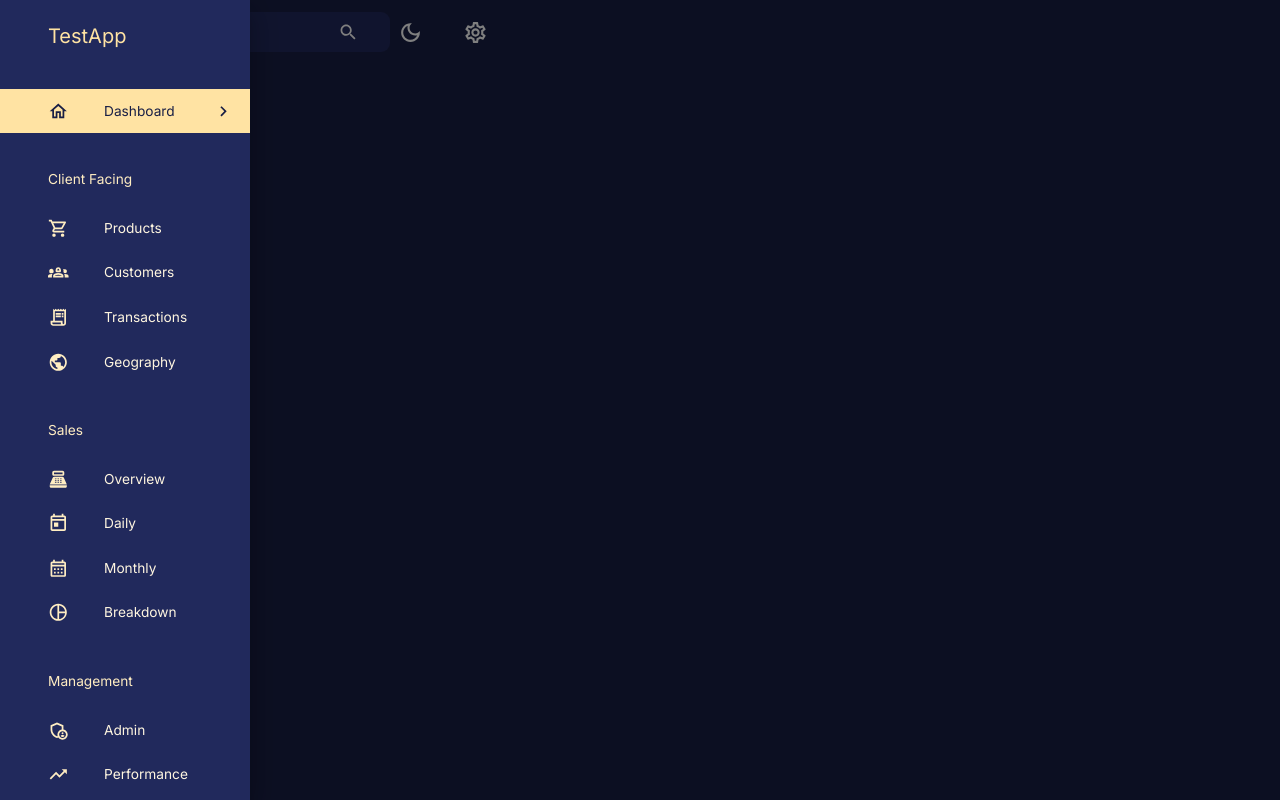
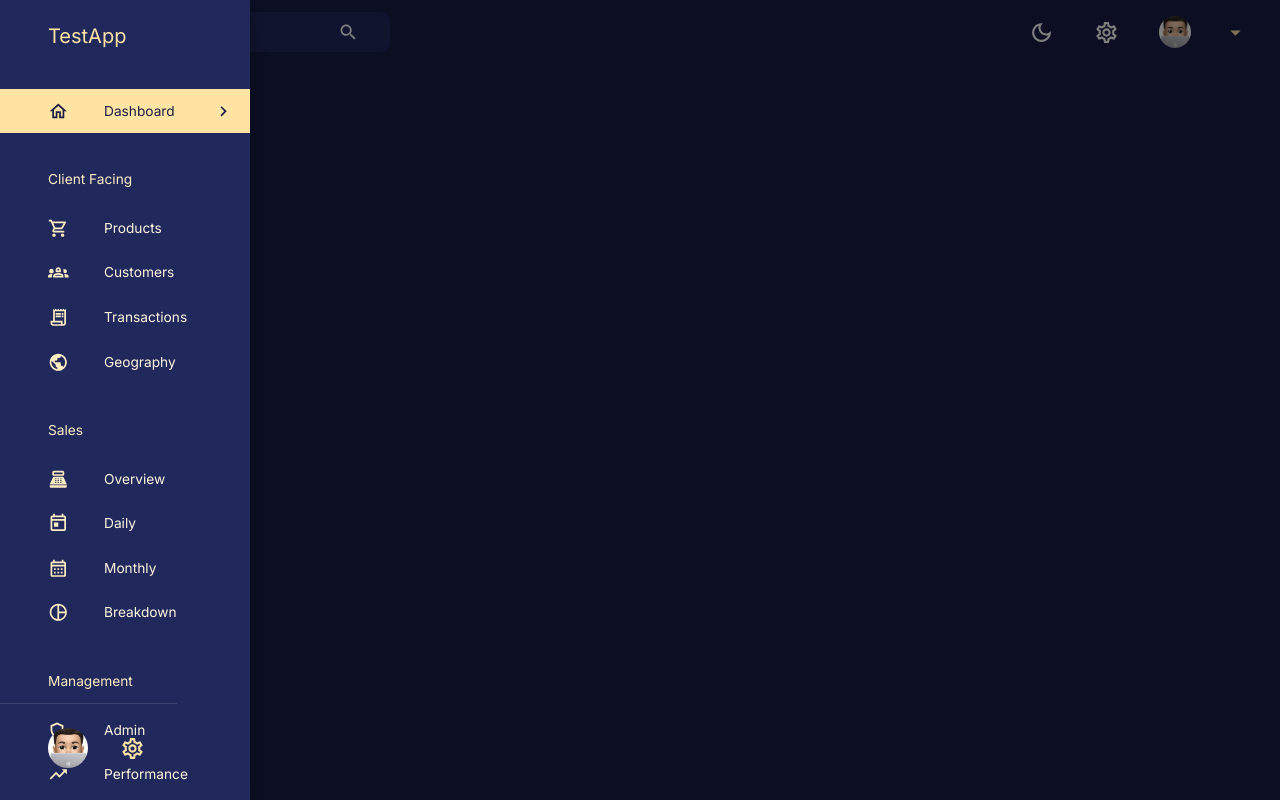
Before and after one commit to D3Rkness/DashboardApp, a React (Create React App) app in the folder client/: page /dashboard in a window 1280 px wide. Built offline with nearby package versions, Linux system fonts and the light colour scheme; no server answers.

Commit message:
Profile Implementation for Navbar and Sidebar

```diff
--- a/client/src/components/Navbar.jsx
+++ b/client/src/components/Navbar.jsx
@@ -1,17 +1,39 @@
-import React, { useState } from 'react'
-import { LightModeOutlined, DarkModeOutlined, Menu as MenuIcon, Search, SettingsOutlined, ArrowDropDownOutlined } from '@mui/icons-material'
-import FlexBetween from 'components/FlexBetween'
-import { useDispatch } from 'react-redux'
-import { setMode } from 'state'
-import profileImage from 'assets/profile.jpg'
-import { AppBar, Icon, IconButton, InputBase, Toolbar, useTheme } from '@mui/material'
+import React, { useState } from "react";
+import {
+  LightModeOutlined,
+  DarkModeOutlined,
+  Menu as MenuIcon,
+  Search,
+  SettingsOutlined,
+  ArrowDropDownOutlined,
+} from "@mui/icons-material";
+import FlexBetween from "components/FlexBetween";
+import { useDispatch } from "react-redux";
+import { setMode } from "state";
+import profileImage from "assets/profile.jpg";
+import {
+  AppBar,
+  Icon,
+  Box,
+  Menu,
+  MenuItem,
+  IconButton,
+  Button,
+  Typography,
+  InputBase,
+  Toolbar,
+  useTheme,
+} from "@mui/material";
 
-const Navbar = ({
-    isSidebarOpen,
-    setIsSidebarOpen
-}) => {
+const Navbar = ({ user, isSidebarOpen, setIsSidebarOpen }) => {
   const dispatch = useDispatch();
   const theme = useTheme();
+
+  const [anchorEl, setAnchorEl] = useState(null);
+  const isOpen = Boolean(anchorEl);
+  const handleClick = (event) => setAnchorEl(event.currentTarget);
+  const handleClose = () => setAnchorEl(null);
+
   return (
     <AppBar sx={{ position: "static", background: "none", boxShadow: "none" }}>
       <Toolbar sx={{ justifyContent: "space-between" }}>
@@ -34,7 +56,7 @@ const Navbar = ({
 
         <FlexBetween gap="1.5rem">
           <IconButton onClick={() => dispatch(setMode())}>
-                    {theme.palette.mode === 'dark' ? (
+            {theme.palette.mode === "dark" ? (
               <DarkModeOutlined sx={{ fontSize: "25px" }} />
             ) : (
               <LightModeOutlined sx={{ fontSize: "25px" }} />
@@ -43,12 +65,59 @@ const Navbar = ({
           <IconButton>
             <SettingsOutlined sx={{ fontSize: "25px" }} />
           </IconButton>
+
+          <FlexBetween>
+            <Button
+              onClick={handleClick}
+              sx={{
+                display: "flex",
+                justifyContent: "space-between",
+                alignItems: "center",
+                textTransform: "none",
+                gap: "1rem",
+              }}
+            >
+              <Box
+                component="img"
+                alt="profile"
+                src={profileImage}
+                width="32px"
+                height="32px"
+                borderRadius="50%"
+                sx={{ objectFit: "cover" }}
+              />
+              <Box textAlign="left">
+                <Typography
+                  fontWeight="bold"
+                  fontSize="0.85rem"
+                  sx={{ color: theme.palette.secondary[100] }}
+                >
+                  {user.name}
+                </Typography>
+                <Typography
+                  fontSize="0.75rem"
+                  sx={{ color: theme.palette.secondary[200] }}
+                >
+                  {user.occupation}
+                </Typography>
+              </Box>
+              <ArrowDropDownOutlined
+                sx={{ color: theme.palette.secondary[300], fontSize: "25px" }}
+              />
+            </Button>
+            <Menu
+              anchorEl={anchorEl}
+              open={isOpen}
+              onClose={handleClose}
+              anchorOrigin={{ vertical: "bottom", horizontal: "center" }}
+            >
+              <MenuItem onClick={handleClose}>Log Out</MenuItem>
+            </Menu>
           </FlexBetween>
-
+        </FlexBetween>
       </Toolbar>
     </AppBar>
+  );
+};
 
-  )
-}
-
-export default Navbar
+export default Navbar;
--- a/client/src/components/Sidebar.jsx
+++ b/client/src/components/Sidebar.jsx
@@ -94,6 +94,7 @@ const navItems = [
 ];
 
 const Sidebar = ({
+  user,
   isSidebarOpen,
   setIsSidebarOpen,
   isNonMobile,
@@ -183,13 +184,50 @@ const Sidebar = ({
                       </ListItemIcon>
                       <ListItemText primary={text} />
                       {active === lcText && (
-                        <ChevronRightOutlined sx={{ ml: "auto"}} />
+                        <ChevronRightOutlined sx={{ ml: "auto" }} />
                       )}
                     </ListItemButton>
                   </ListItem>
                 );
               })}
             </List>
+          </Box>
+
+          <Box position="absolute" bottom="2rem">
+            <Divider />
+            <FlexBetween textTransform="none" gap="1rem" m="1.5rem 2rem 0 3rem">
+              <Box
+                component="img"
+                alt="profile"
+                src={profileImage}
+                width="40px"
+                height="40px"
+                borderRadius="50%"
+                sx={{ objectFit: "cover" }}
+              />
+
+              <Box textAlign="left">
+                <Typography
+                  fontWeight="bold"
+                  fontSize="0.9rem"
+                  sx={{ color: theme.palette.secondary[100] }}
+                >
+                  {user.name}
+                </Typography>
+                <Typography
+                  fontSize="0.8rem"
+                  sx={{ color: theme.palette.secondary[200] }}
+                >
+                  {user.occupation}
+                </Typography>
+              </Box>
+              <SettingsOutlined
+                sx={{
+                  color: theme.palette.secondary[300],
+                  fontSize: "25px ",
+                }}
+              />
+            </FlexBetween>
           </Box>
         </Drawer>
       )}
--- a/client/src/index.js
+++ b/client/src/index.js
@@ -13,7 +13,7 @@ const store = configureStore({
     global: globalReducer,
     [api.reducerPath]: api.reducer,
   },
-  middleware: (getDefault) => getDefault().concat(api.middleware)
+  middleware: (getDefault) => getDefault().concat(api.middleware),
 });
 setupListeners(store.dispatch);
 
--- a/client/src/scenes/layout/index.jsx
+++ b/client/src/scenes/layout/index.jsx
@@ -1,23 +1,29 @@
-import React, { useState } from 'react';
-import { Box, useMediaQuery } from '@mui/material';
-import { useSelector } from 'react-redux';
-import { Outlet } from 'react-router-dom';
-import Navbar from 'components/Navbar';
-import Sidebar from 'components/Sidebar';
+import React, { useState } from "react";
+import { Box, useMediaQuery } from "@mui/material";
+import { useSelector } from "react-redux";
+import { Outlet } from "react-router-dom";
+import Navbar from "components/Navbar";
+import Sidebar from "components/Sidebar";
+import { useGetUserQuery } from "state/api";
 
 const Layout = () => {
-    const isNonMobile = useMediaQuery('(min-width: 600px)');
+  const isNonMobile = useMediaQuery("(min-width: 600px)");
   const [isSidebarOpen, setIsSidebarOpen] = useState(true);
+  const userId = useSelector((state) => state.global.userId);
+  const { data } = useGetUserQuery(userId);
+
   return (
     <Box display={isNonMobile ? "flex" : "block"} width="100%" height="100%">
       <Sidebar
+        user={data || {}}
         isSidebarOpen={isSidebarOpen}
         setIsSidebarOpen={setIsSidebarOpen}
         isNonMobile={isNonMobile}
         drawerWidth="250px"
       />
-            <Box>
+      <Box flexGrow={1}>
         <Navbar
+          user={data || {}}
           isSidebarOpen={isSidebarOpen}
           setIsSidebarOpen={setIsSidebarOpen}
           isNonMobile={isNonMobile}
@@ -28,4 +34,4 @@ const Layout = () => {
   );
 };
 
-export default Layout
+export default Layout;
--- a/client/src/state/api.js
+++ b/client/src/state/api.js
@@ -1,7 +1,7 @@
 import { createApi, fetchBaseQuery } from "@reduxjs/toolkit/query/react";
 
 export const api = createApi({
-    baseQuery: fetchBaseQuery({ baseUrl: process.env.REACT_APP_BASE_URL}),
+    baseQuery: fetchBaseQuery({ baseUrl: process.env.REACT_APP_BASE_URL }),
     reducerPath: "adminApi",
     tagTypes: ["User"],
     endpoints: (build) => ({
```
Also changed, not shown: 1 other file (tests, documents, lock files or other folders). Lines whose indentation alone changed are shown as unchanged.
